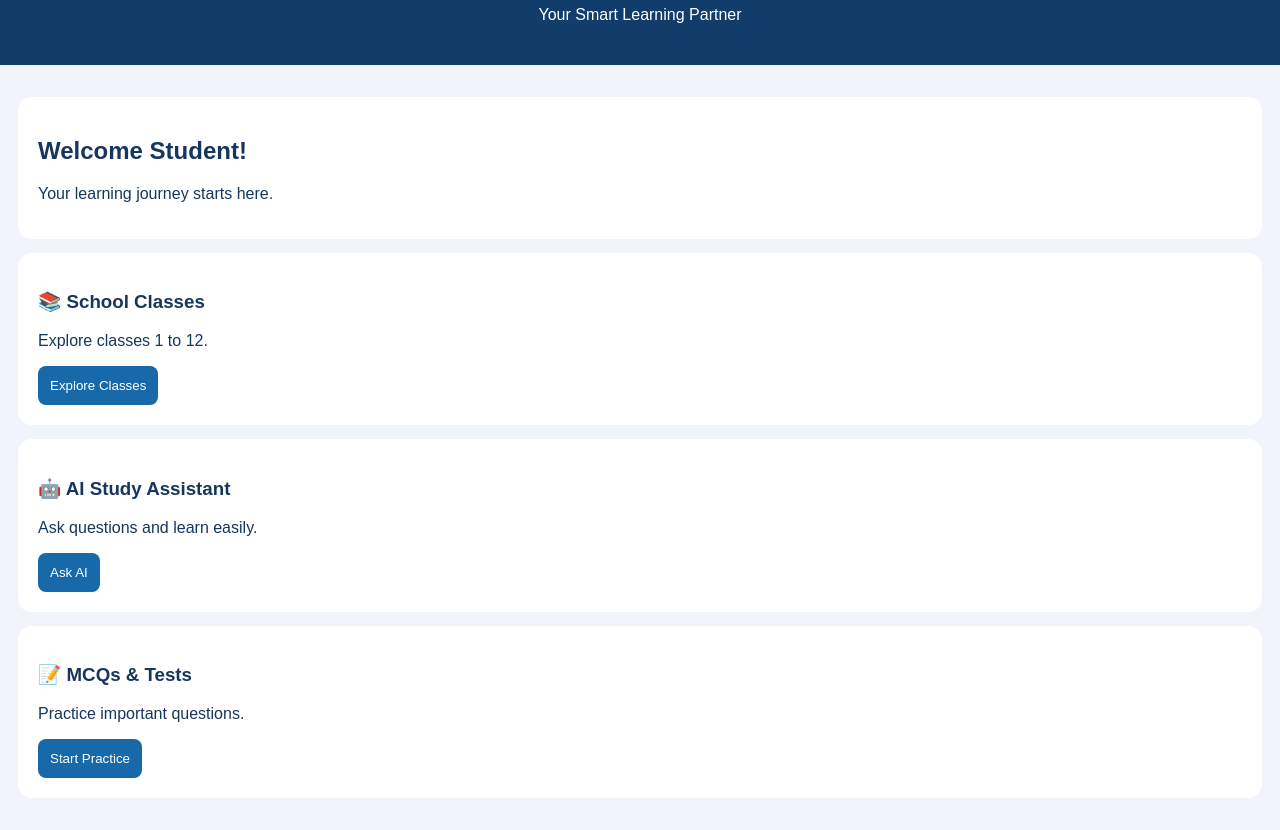
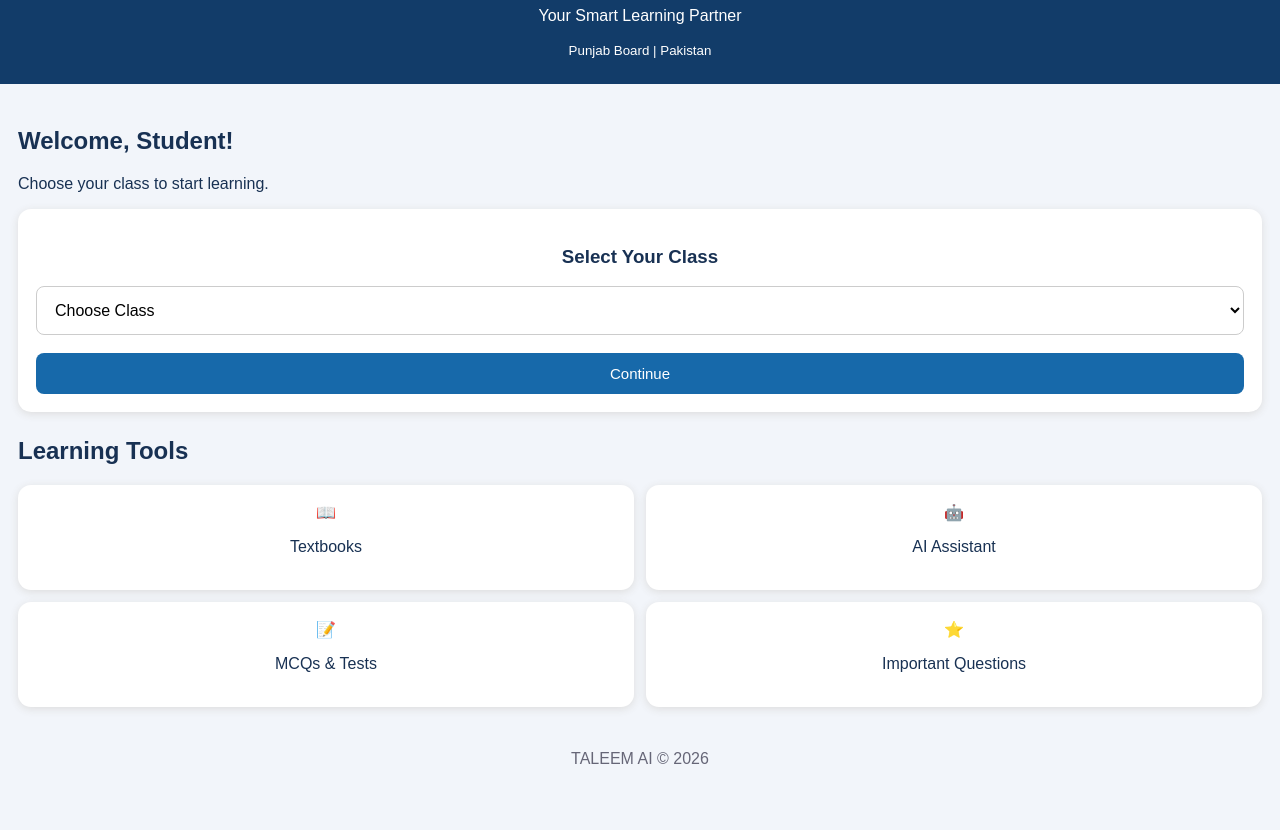
Before and after one commit to asad14promax-ux/Taleem-Ai, a plain HTML site: page index.html in a window 1280 px wide. Shown: the part 99-929 px from the top of the page. After the commit the page ends 892 px from the top, so only its background shows below. Drawn offline with Linux system fonts and the light colour scheme.

Commit message:
Update index.html

```diff
--- a/index.html
+++ b/index.html
@@ -1,42 +1,82 @@
 
 <!DOCTYPE html>
-<html>
+<html lang="en">
 <head>
+<meta charset="UTF-8">
 <meta name="viewport" content="width=device-width, initial-scale=1">
 <title>TALEEM AI</title>
 <style>
-body{margin:0;font-family:Arial;background:#f1f5fb;color:#17365d}
-header{background:#123c69;color:white;padding:25px;text-align:center}
+body{margin:0;font-family:Arial;background:#f2f5fa;color:#183153}
+header{background:#123c69;color:white;padding:25px 15px;text-align:center}
 main{padding:18px}
-.card{background:white;padding:20px;margin:14px 0;border-radius:14px}
-button{background:#1769aa;color:white;border:0;padding:12px;border-radius:8px}
+h2{margin-top:25px}
+.grid{display:grid;grid-template-columns:repeat(2,1fr);gap:12px}
+.card{background:white;padding:18px;border-radius:13px;text-align:center;box-shadow:0 2px 8px #ddd}
+button{background:#1769aa;color:white;border:0;padding:12px;border-radius:8px;width:100%;font-size:15px}
+select{width:100%;padding:14px;border:1px solid #ccc;border-radius:8px;font-size:16px;background:white}
+#subjects{display:none;margin-top:20px}
+.subject{background:white;padding:15px;margin:9px 0;border-radius:10px}
+footer{text-align:center;padding:25px;color:#667}
 </style>
 </head>
 <body>
 <header>
-<h1>TALEEM AI</h1>
+<h1>📚 TALEEM AI</h1>
 <p>Your Smart Learning Partner</p>
+<small>Punjab Board | Pakistan</small>
 </header>
 <main>
+<h2>Welcome, Student!</h2>
+<p>Choose your class to start learning.</p>
+
 <div class="card">
-<h2>Welcome Student!</h2>
-<p>Your learning journey starts here.</p>
+<h3>Select Your Class</h3>
+<select id="classSelect">
+<option value="">Choose Class</option>
+</select>
+<br><br>
+<button onclick="showSubjects()">Continue</button>
 </div>
-<div class="card">
-<h3>📚 School Classes</h3>
-<p>Explore classes 1 to 12.</p>
-<button>Explore Classes</button>
+
+<div id="subjects">
+<h2 id="classTitle"></h2>
+<h3>Available Subjects</h3>
+<div id="subjectList"></div>
 </div>
-<div class="card">
-<h3>🤖 AI Study Assistant</h3>
-<p>Ask questions and learn easily.</p>
-<button>Ask AI</button>
-</div>
-<div class="card">
-<h3>📝 MCQs & Tests</h3>
-<p>Practice important questions.</p>
-<button>Start Practice</button>
+
+<h2>Learning Tools</h2>
+<div class="grid">
+<div class="card">📖<p>Textbooks</p></div>
+<div class="card">🤖<p>AI Assistant</p></div>
+<div class="card">📝<p>MCQs & Tests</p></div>
+<div class="card">⭐<p>Important Questions</p></div>
 </div>
 </main>
+<footer>TALEEM AI © 2026</footer>
+
+<script>
+const select=document.getElementById("classSelect");
+for(let i=1;i<=12;i++){
+let option=document.createElement("option");
+option.value=i;
+option.textContent="Class "+i;
+select.appendChild(option);
+}
+
+function showSubjects(){
+const cls=select.value;
+if(!cls){alert("Please select your class!");return;}
+
+document.getElementById("classTitle").textContent="Class "+cls;
+const subjects=cls<=5?
+["English","Urdu","Mathematics","General Science","General Knowledge","Islamiat"]:
+["English","Urdu","Mathematics","Science","Islamiat","Pakistan Studies"];
+
+document.getElementById("subjectList").innerHTML=
+subjects.map(s=>'<div class="subject">📘 '+s+'</div>').join("");
+
+document.getElementById("subjects").style.display="block";
+}
+</script>
 </body>
 </html>
```
